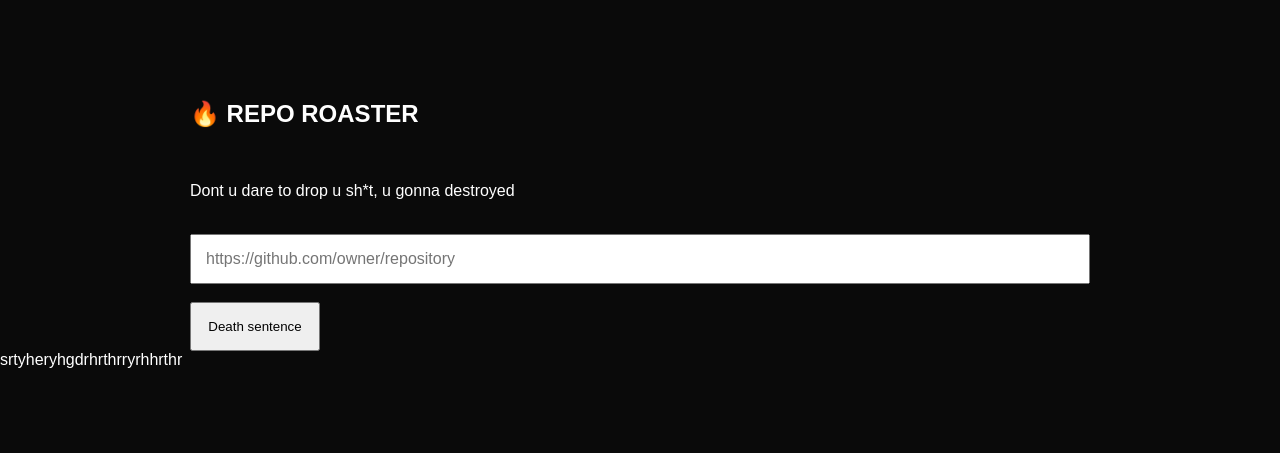
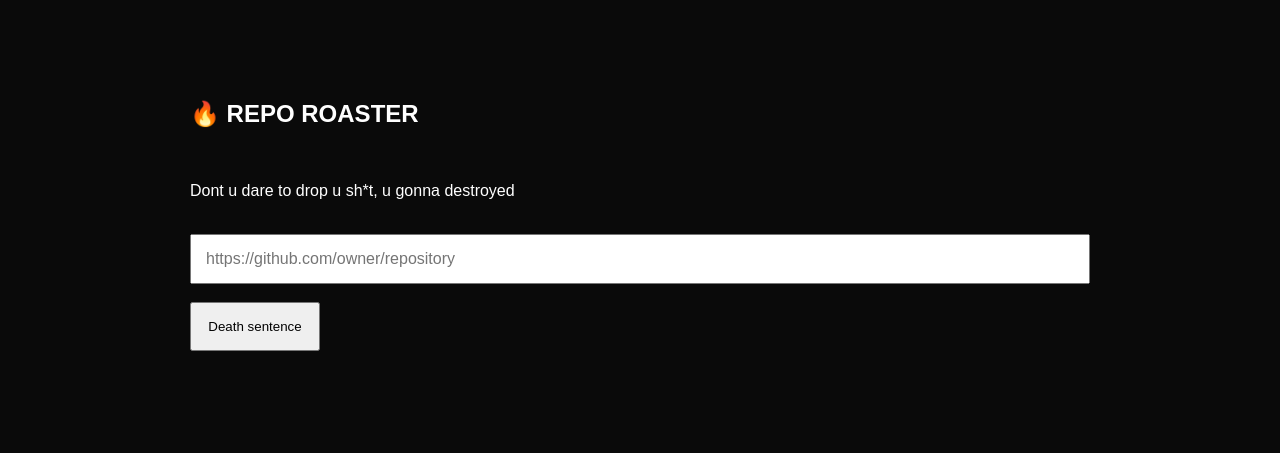
Before and after one commit to Broccoliux/repo-roaster, a Flask app: page / in a window 1280 px wide. Shown: the top 453 px of the page. Run offline with Flask 3, Linux system fonts and the light colour scheme.

Commit message:
Update index.html

```diff
--- a/templates/index.html
+++ b/templates/index.html
@@ -1,6 +1,6 @@
 <!DOCTYPE html>
 <html lang="en">
-
+<html>
 <head>
     <meta charset="UTF-8">
     <meta name="viewport" content="width=device-width, initial-scale=1.0">
@@ -43,4 +43,4 @@
 
 
 </body>
-</html>srtyheryhgdrhrthrryrhhrthr
+</html>
```
